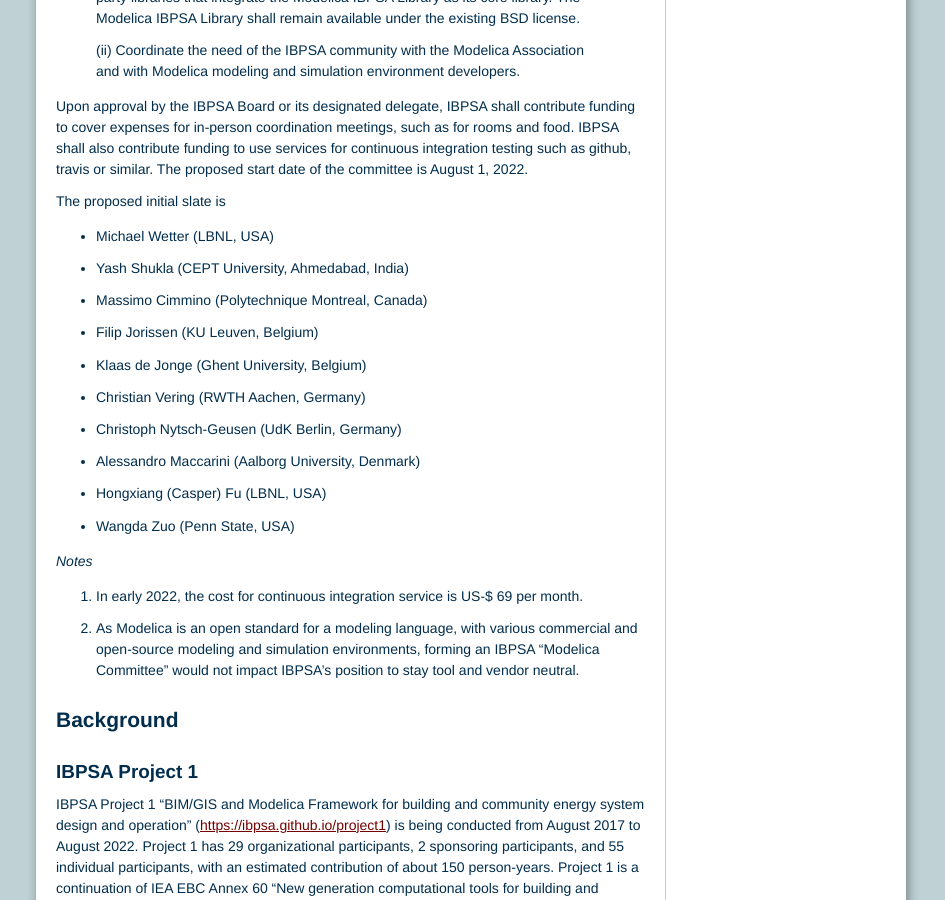
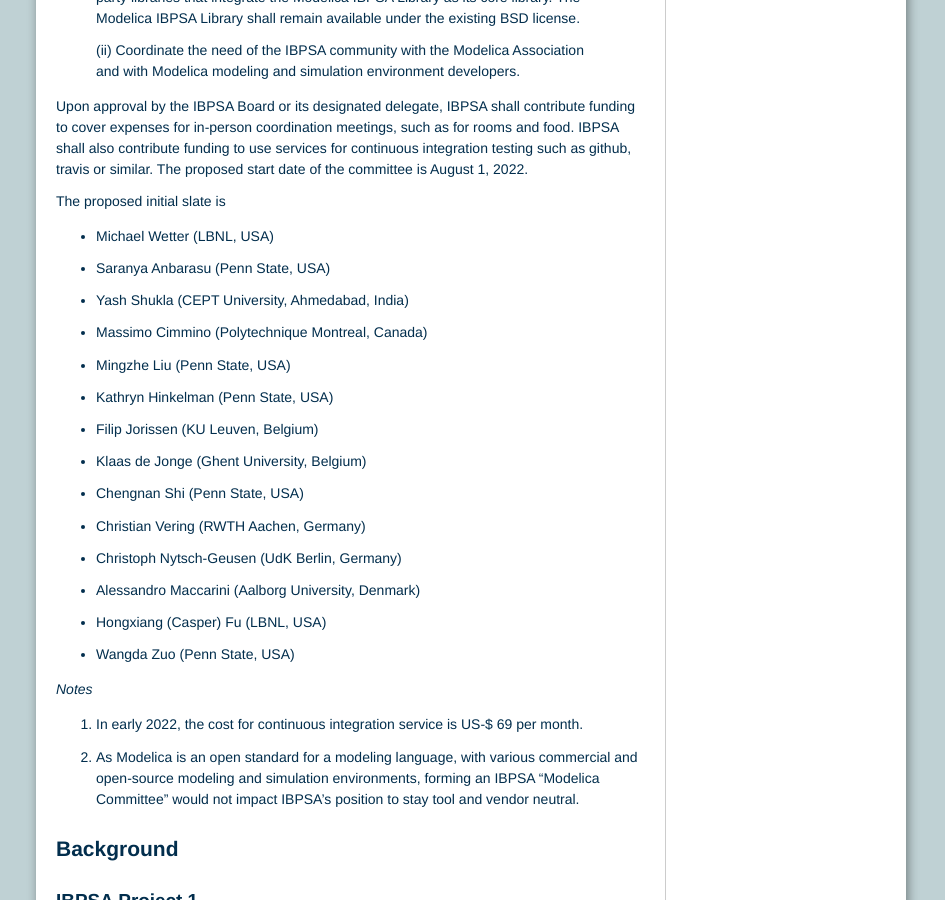
Before and after one commit to ibpsa/project1, a Sphinx documentation site: the page built from reports/2022-wp_1_1_continuation/source/contents.rst, in a window 1280 px wide and 900 px high, scrolled down 533 px. Shown: the whole window, without its empty margins (169-1114 px from the left). Built offline with Sphinx 7.4.7, drawn with Linux system fonts in a browser that asks for light colours; cross-references to code outside the pages are shown as plain code.

Commit message:
Updated participant list

```diff
--- a/reports/2022-wp_1_1_continuation/source/contents.rst
+++ b/reports/2022-wp_1_1_continuation/source/contents.rst
@@ -45,10 +45,14 @@
 The proposed initial slate is
 
 - Michael Wetter (LBNL, USA)
+- Saranya Anbarasu (Penn State, USA)
 - Yash Shukla (CEPT University, Ahmedabad, India)
 - Massimo Cimmino (Polytechnique Montreal, Canada)
+- Mingzhe Liu (Penn State, USA)
+- Kathryn Hinkelman (Penn State, USA)
 - Filip Jorissen (KU Leuven, Belgium)
 - Klaas de Jonge (Ghent University, Belgium)
+- Chengnan Shi (Penn State, USA)
 - Christian Vering (RWTH Aachen, Germany)
 - Christoph Nytsch-Geusen (UdK Berlin, Germany)
 - Alessandro Maccarini (Aalborg University, Denmark)
```
